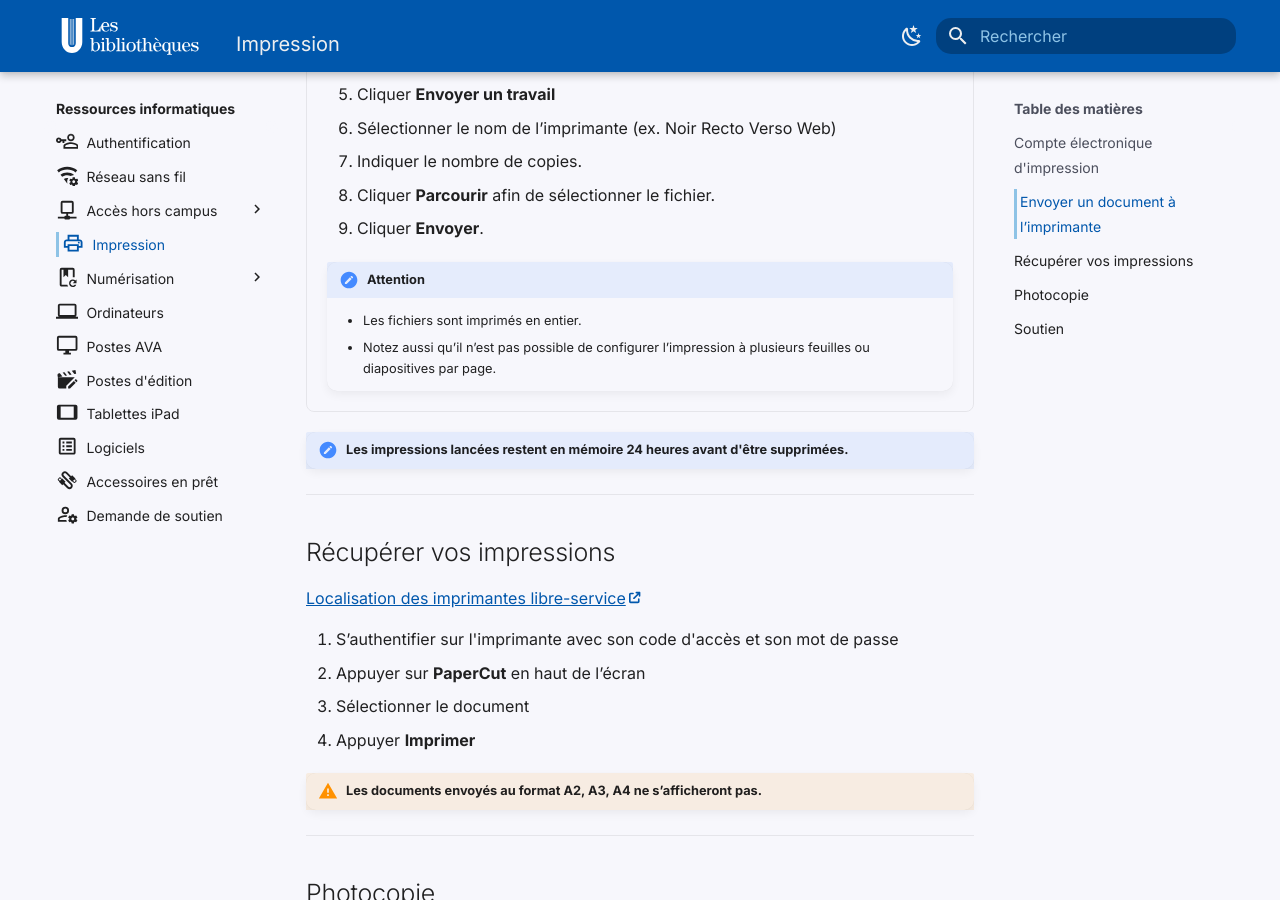
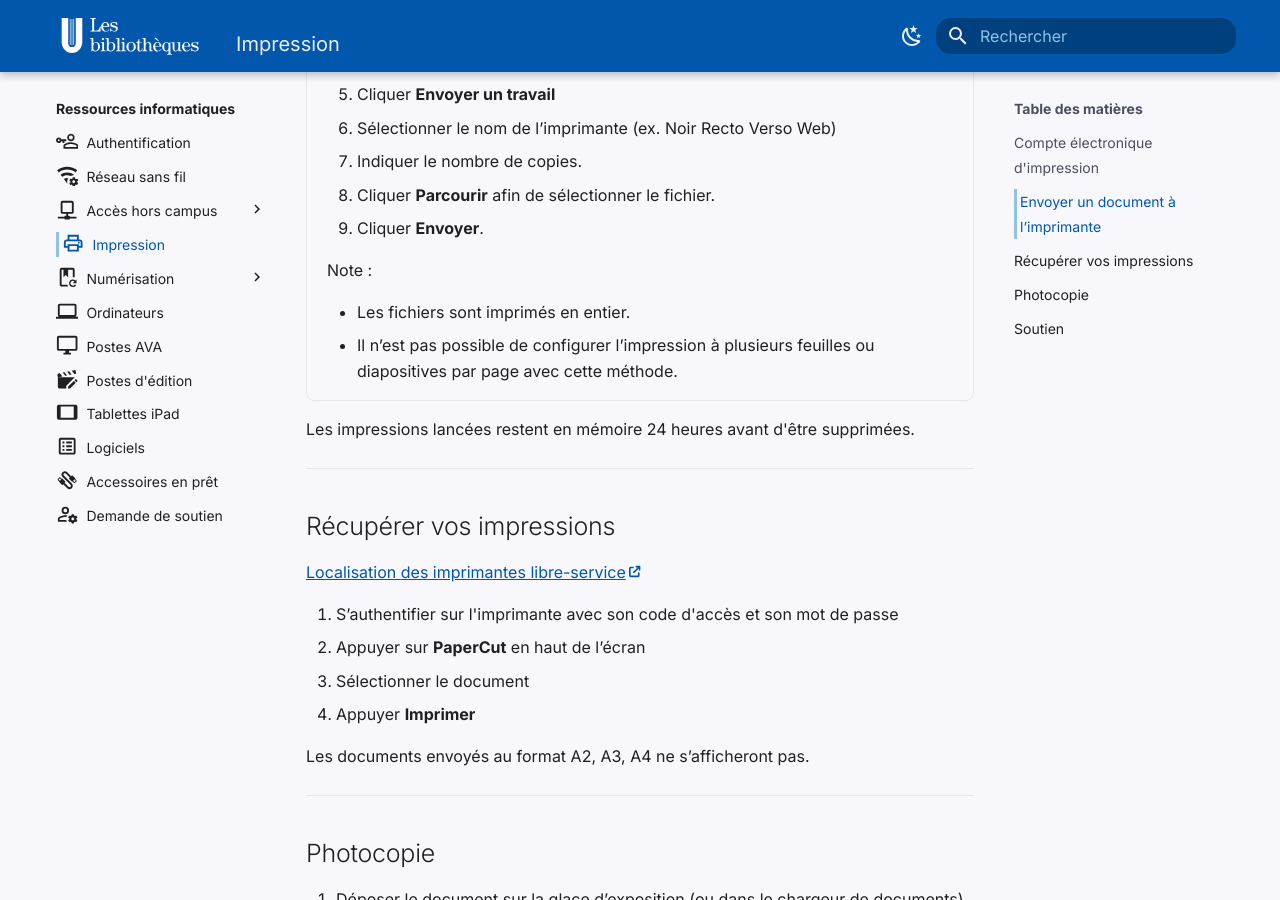
Before and after one commit to bibudem/hub, an MkDocs documentation site: the page built from docs/informatique/impression.md, in a window 1280 px wide and 900 px high, scrolled down 1441 px. Built offline with MkDocs 1.6.1 and Material for MkDocs 9.7.7, drawn with Linux system fonts in a browser that asks for light colours; some web fonts are replaced; plug-ins that fetch from the network failed and are left out; comment, search, counter and statistics services are not loaded.

Commit message:
minor update

```diff
--- a/docs/informatique/impression.md
+++ b/docs/informatique/impression.md
@@ -53,9 +53,10 @@ Le compte électronique d'impression permet d'ajouter des fonds ou de demander u
     8. Cliquer **Parcourir** afin de sélectionner le fichier.
     9. Cliquer **Envoyer**.
 
-    !!! Alert "Attention"
-        - Les fichiers sont imprimés en entier.
-        - Notez aussi qu’il n’est pas possible de configurer l’impression à plusieurs feuilles ou diapositives par page.
+    Note :
+
+    - Les fichiers sont imprimés en entier.
+    - Il n’est pas possible de configurer l’impression à plusieurs feuilles ou diapositives par page avec cette méthode.
 
 === "Avec un ordinateur des bibliothèques"
 
--- a/overrides/partials/content.html
+++ b/overrides/partials/content.html
@@ -7,10 +7,11 @@
   <h1>{{ page.title | d(config.site_name, true)}}</h1>
 {% endif %}
 {{ page.content }}
+{% include "custom_footer.html" %}
 {% include "partials/source-file.html" %}
 
 <!-- Custom footer -->
-{% include "custom_footer.html" %}
+
 
 
 {% include "partials/feedback.html" %}
```
Also changed, not shown: other parts of docs/informatique/impression.md (+2 -2 lines), docs/informatique/numerisation/index.md (+1 -1 lines), docs/logiciels/index.md (+1 -1 lines).
